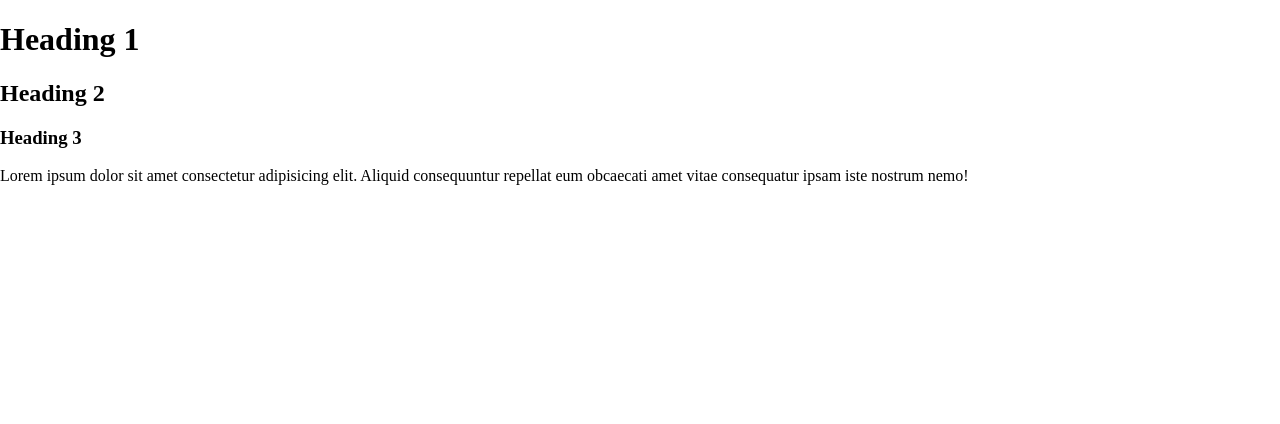
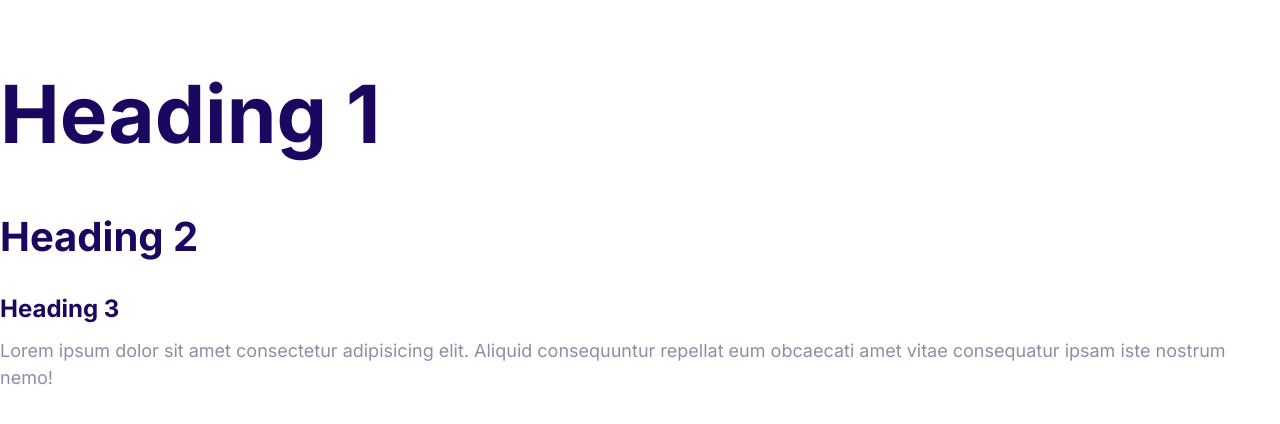
Before and after one commit to samdevlops/HTML_CSS_Part3, a plain HTML site: page index.html in a window 1280 px wide. Drawn offline with Linux system fonts and the light colour scheme.

Commit message:
2. Changed Typography

```diff
--- a/css/styles.css
+++ b/css/styles.css
@@ -5,9 +5,15 @@
   --color-headings: #1b0760;
   --color-body: #918ca4;
 }
-/*
+
+html {
+  font-size: 62.5%;
+}
+
 body {
-  font-family: Inter, Arial, Helvetica, sans-serif;
+  font-family: "Inter", Arial, Helvetica, sans-serif;
+  font-size: 2.4rem;
+  line-height: 1.5;
   color: var(--color-body);
 }
 
@@ -15,4 +21,38 @@ h1,
 h2,
 h3 {
   color: var(--color-headings);
-} */
+  margin-bottom: 1rem;
+}
+
+h1 {
+  font-size: 7rem;
+}
+
+h2 {
+  font-size: 4rem;
+}
+
+h3 {
+  font-size: 3rem;
+}
+
+p {
+  margin-top: 0;
+}
+
+@media screen and (min-width: 1024px) {
+  body {
+    font-size: 1.8rem;
+  }
+
+  h1 {
+    font-size: 8rem;
+  }
+
+  h2 {
+    font-size: 4rem;
+  }
+  h3 {
+    font-size: 2.4rem;
+  }
+}
--- a/index.html
+++ b/index.html
@@ -4,11 +4,11 @@
     <meta charset="UTF-8">
     <meta http-equiv="X-UA-Compatible" content="IE=edge">
     <meta name="viewport" content="width=device-width, initial-scale=1.0">
+    <link rel="stylesheet" href="css/normalize.css">
+    <link rel="stylesheet" href="css/styles.css">
     <link rel="preconnect" href="https://fonts.googleapis.com">
     <link rel="preconnect" href="https://fonts.gstatic.com" crossorigin>
     <link href="https://fonts.googleapis.com/css2?family=Inter:wght@400;700&display=swap" rel="stylesheet">
-    <link rel="stylesheet" href="css/normalize.css">
-    <link rel="stylesheet" href="css/styles.css">
     <title>Moshify</title>
 </head>
 <body>
```
